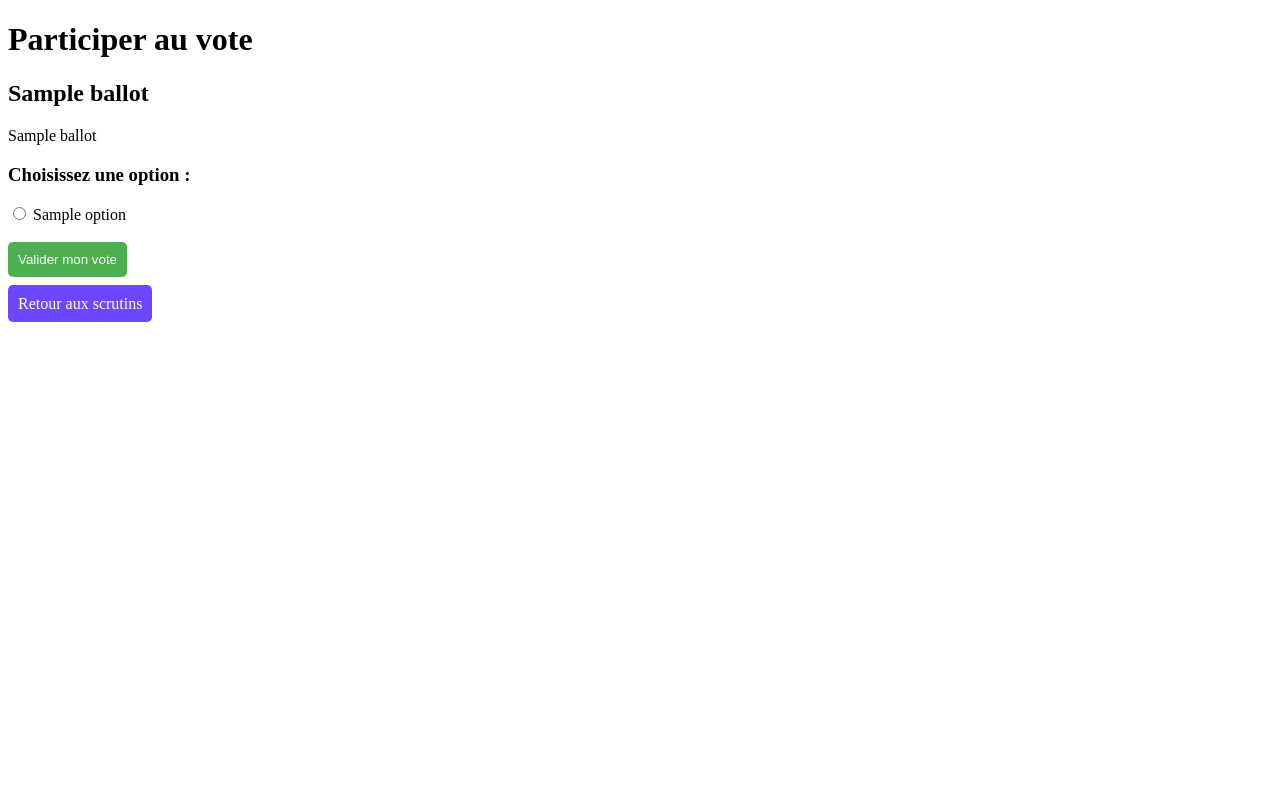
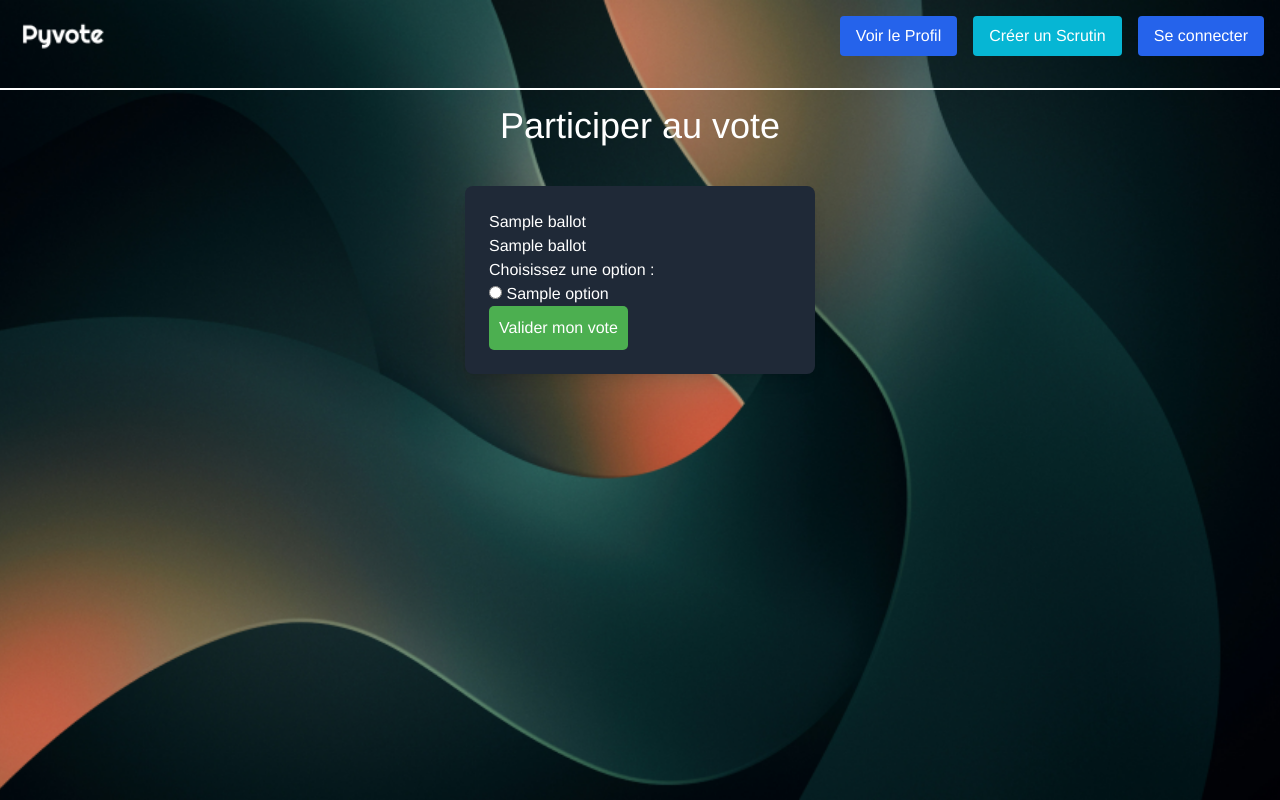
Before and after one commit to fouuuadi/PyVote, a Flask app: template templates/vote_majority.html in a window 1280 px wide. Run offline with Flask 3, Linux system fonts and the light colour scheme; the template is opened without the code that fills it: most values are stand-ins (such as "Sample title", 1, 10 or a date in 2020).

Commit message:
css vote majority

```diff
--- a/static/output.css
+++ b/static/output.css
@@ -614,6 +614,10 @@ video {
   margin-bottom: 0.5rem;
 }
 
+.mt-10 {
+  margin-top: 2.5rem;
+}
+
 .block {
   display: block;
 }
--- a/templates/vote_majority.html
+++ b/templates/vote_majority.html
@@ -4,10 +4,45 @@
     <meta charset="UTF-8">
     <meta name="viewport" content="width=device-width, initial-scale=1.0">
     <title>Vote - {{ ballot.name_poll }}</title>
+    <link rel="stylesheet" href="./../static/output.css">
 </head>
-<body>
-    <h1>Participer au vote</h1>
+<body class="bg-[url('./../static/images/background.png')] bg-cover bg-center flex flex-col min-h-screen text-white">
+    <header>
+        <nav class="flex items-center justify-between p-4  text-white">
+            <a href="{{ url_for('home') }}">
+                <img src="{{ url_for('static', filename='images/logo_Pyvote.png') }}" alt="logo" class="h-8">
+            </a>
 
+            <div class="flex items-center space-x-4">
+                <a href="{{ url_for('profile.profile') }}" class="px-4 py-2 bg-blue-600 rounded hover:bg-blue-500">
+                    Voir le Profil
+                </a>
+
+                <a href="{{ url_for('ballot.create_ballot_form') }}" class="px-4 py-2 bg-cyan-500 rounded hover:bg-cyan-400">
+                    Créer un Scrutin
+                </a>
+
+                {% if session.get('user_id') %}
+                <!-- Si l'utilisateur est connecté -->
+                <form action="{{ url_for('auth.logout') }}" method="POST" class="inline">
+                    <button type="submit" class="px-4 py-2 bg-red-600 rounded hover:bg-red-500">
+                        Se déconnecter
+                    </button>
+                </form>
+                {% else %}
+                    <!-- Si aucun utilisateur n'est connecté -->
+                    <a href="{{ url_for('auth.login') }}" class="px-4 py-2 bg-blue-600 rounded hover:bg-blue-500">
+                        Se connecter
+                    </a>
+                {% endif %}
+            </div>
+        </nav>
+        <div class="border-t-2 border-white mt-4"></div>
+    </header>
+    <main>
+        <h1 class="text-4xl text-center mt-4">Participer au vote</h1>
+        <div class="flex justify-center mt-10">
+            <div class="bg-gray-800 p-6 rounded-lg shadow-lg flex-1 min-w-[300px] max-w-[350px]">
                 <h2>{{ ballot.name_poll }}</h2>
                 <p>{{ ballot.poll_question }}</p>
 
@@ -22,13 +57,11 @@
                     </div>
                     {% endfor %}
 
-        <br>
                     <button type="submit" style="padding: 10px; background-color: #4CAF50; color: white; border: none; border-radius: 5px;">Valider mon vote</button>
                 </form>
+            </div>
+        </div>
+    </main>
 
-    <br>
-    <a href="{{ url_for('ballot.view_ballots') }}" style="padding: 10px; background-color: #6c47ff; color: white; text-decoration: none; border: none; border-radius: 5px;">
-        Retour aux scrutins
-    </a>
 </body>
 </html>
```
Lines whose indentation alone changed are shown as unchanged.
